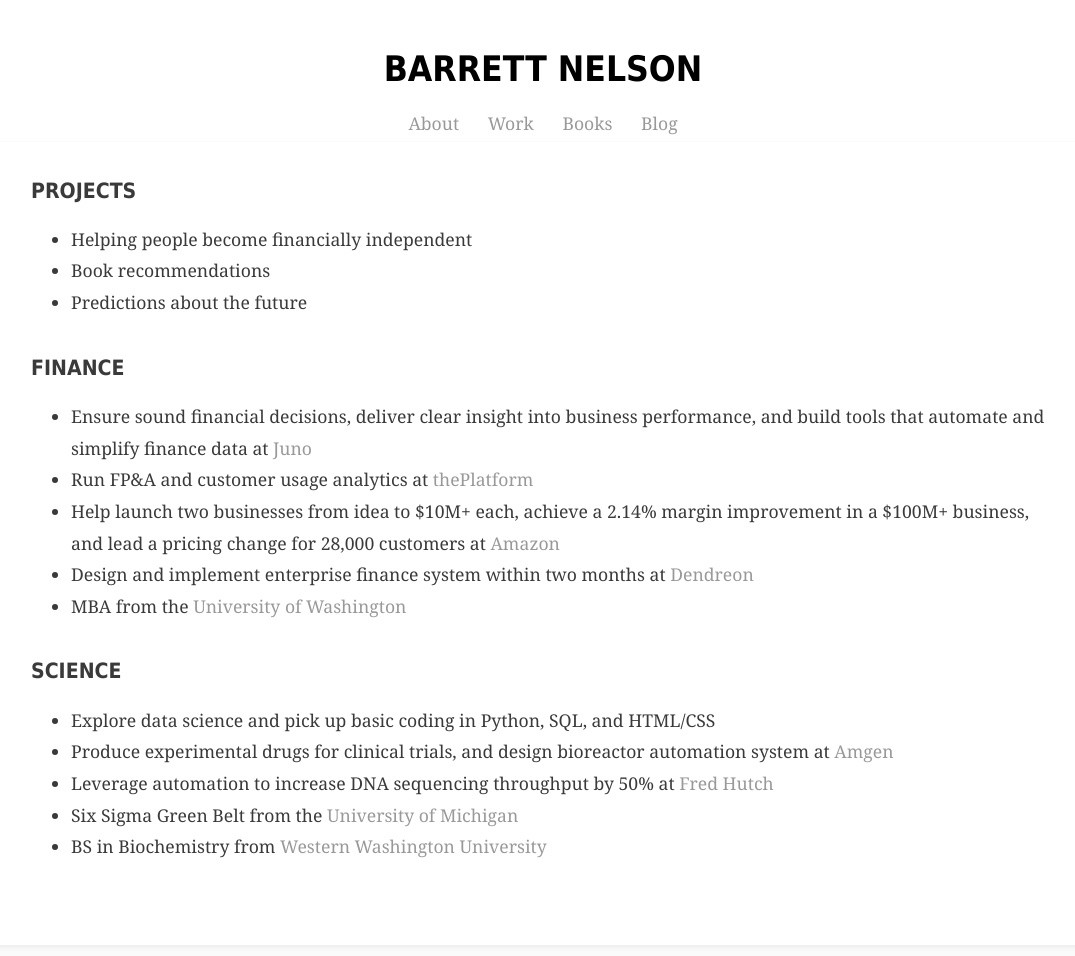
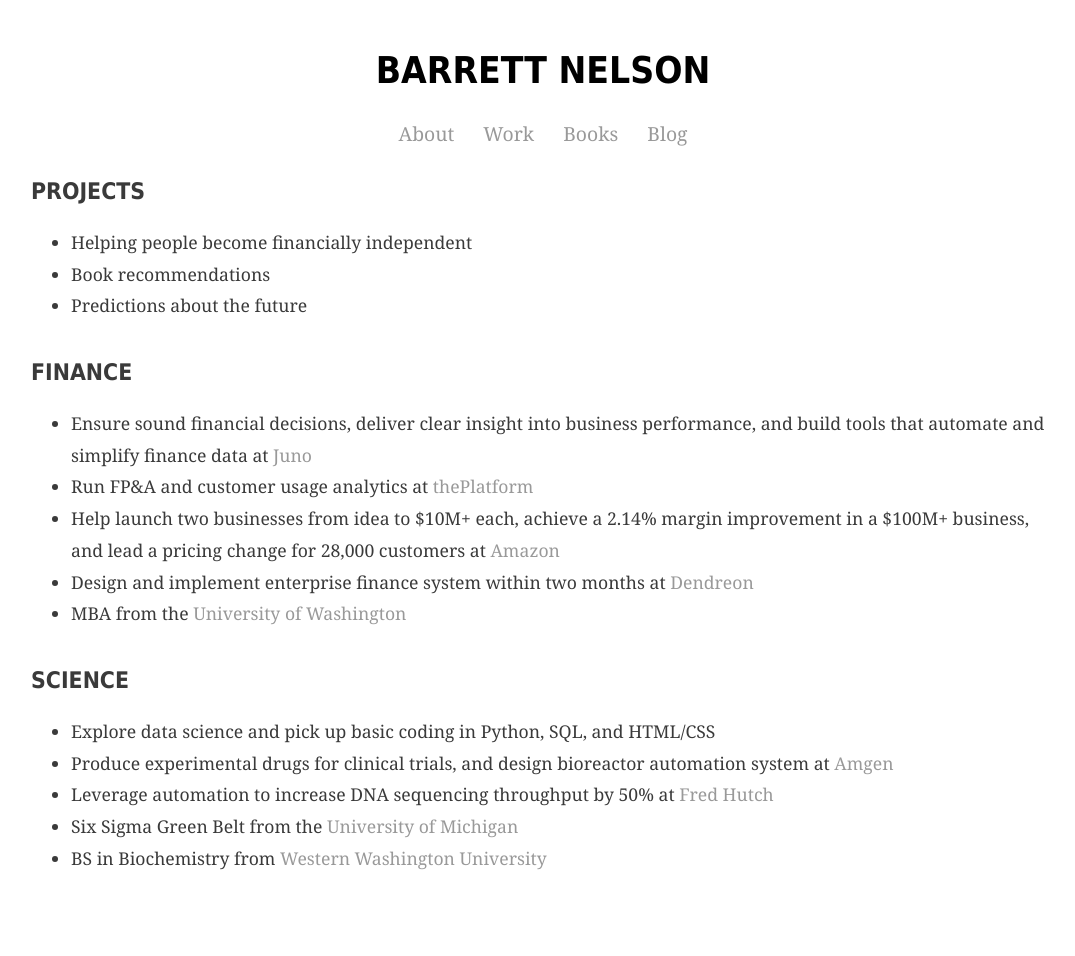
Before and after one commit to bstnel/bstnel.github.io, a Jekyll site: the page index.html, which Jekyll copies as it is, in a window 1280 px wide. Shown: the whole page, without its empty margins (97-1172 px from the left). Built offline with Jekyll 4.4.1, drawn with Linux system fonts in a browser that asks for light colours.

Commit message:
Create main.css

```diff
--- a/css/main.css
+++ b/css/main.css
@@ -16,11 +16,11 @@
       text-transform: uppercase;
     }
     h1{
-      font-size: 2em;
+      font-size: 2.1em;
       margin: 1.5em;
     }
     h2{
-      font-size: 1.2em;
+      font-size: 1.3em;
       margin-top: 1.55em;
     }
     .content{
@@ -57,7 +57,6 @@
       margin-top: 0;
       padding-bottom: 2em;
       color: black;
-      border-bottom: 1px solid #fafafa;
       text-align: center;
     }
     .header  div{
@@ -78,6 +77,7 @@
     top: 6em;
     width: 100%;
     position: absolute;
+    font-size: 1.1em;
 }
 .nav li {
     display:inline;
```
